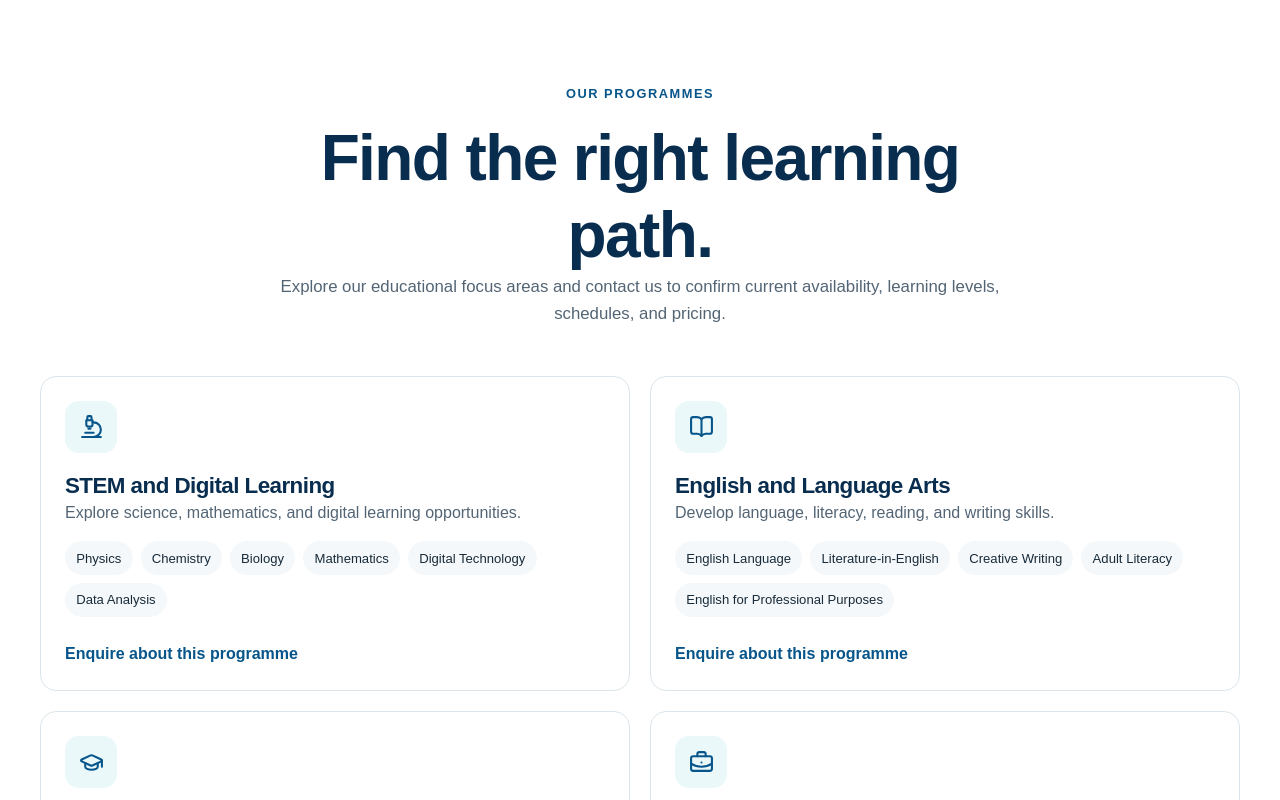
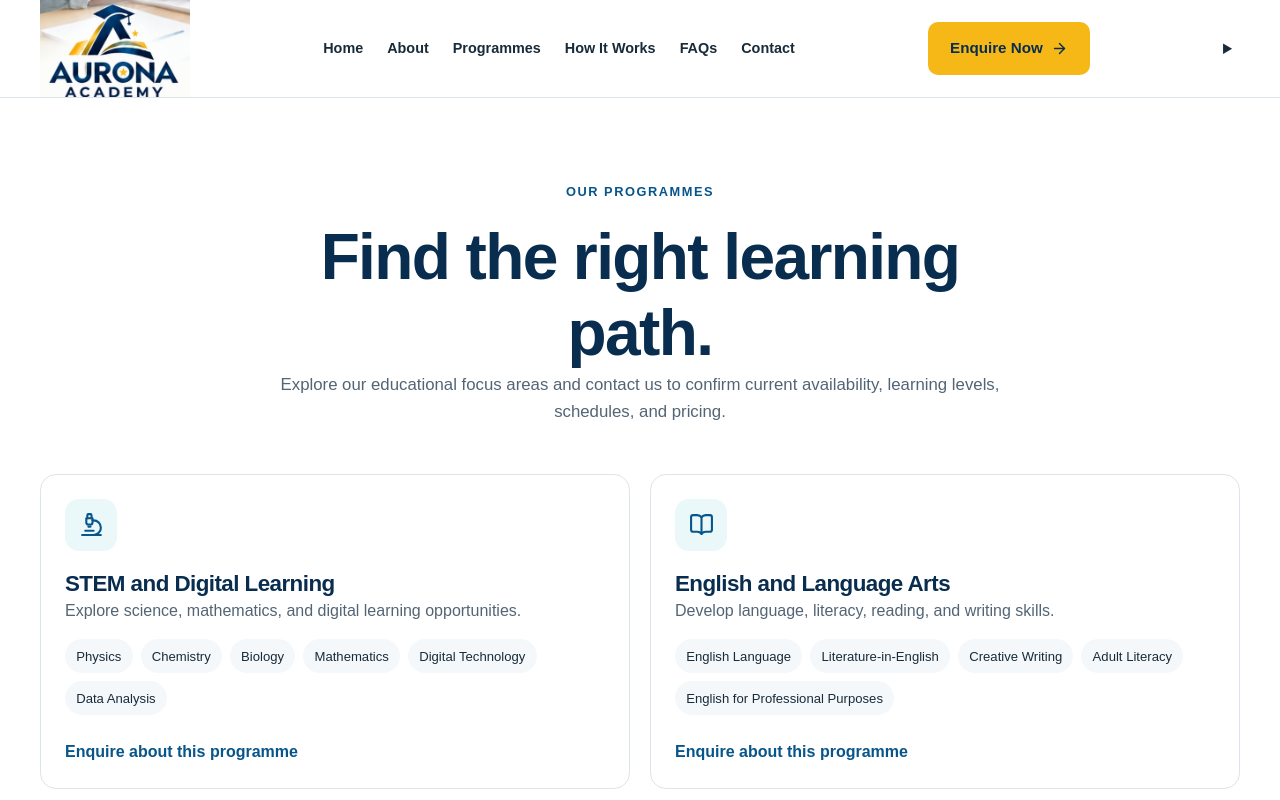
Before and after one commit to Adelegan-JD/auronaacademy, a Next.js app: page /programmes in a window 1280 px wide. Shown: the top 800 px of the page. Built offline with nearby package versions, Linux system fonts and the light colour scheme; no server answers.

Commit message:
Enable indexing and apply shared page layout

```diff
--- a/src/app/layout.tsx
+++ b/src/app/layout.tsx
@@ -1,4 +1,5 @@
 import type { Metadata, Viewport } from "next";
+import SiteShell from "@/components/SiteShell";
 import "./globals.css";
 
 export const metadata: Metadata = {
@@ -6,14 +7,10 @@ export const metadata: Metadata = {
     default: "Aurona Academy | Better Guidance, Brighter Futures",
     template: "%s | Aurona Academy",
   },
-
   description:
     "Explore online tutoring, academic support, and personalised learning programmes offered by Aurona Academy.",
-
   applicationName: "Aurona Academy",
-
-  metadataBase: new URL("https://auronaacademy.vercel.app"),
-
+  metadataBase: new URL(process.env.NEXT_PUBLIC_SITE_URL ?? "https://auronaacademy.vercel.app"),
   openGraph: {
     type: "website",
     siteName: "Aurona Academy",
@@ -21,11 +18,7 @@ export const metadata: Metadata = {
     description:
       "Personalised online tutoring and academic support for students and professionals.",
   },
-
-  robots: {
-    index: false,
-    follow: false,
-  },
+  robots: { index: true, follow: true },
 };
 
 export const viewport: Viewport = {
@@ -41,7 +34,7 @@ export default function RootLayout({
 }>) {
   return (
     <html lang="en">
-      <body>{children}</body>
+      <body><SiteShell>{children}</SiteShell></body>
     </html>
   );
 }
```
